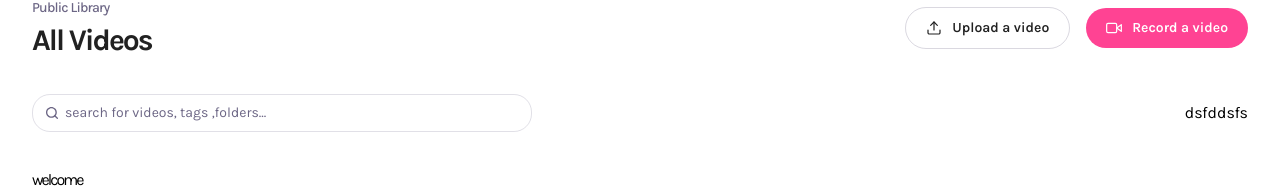
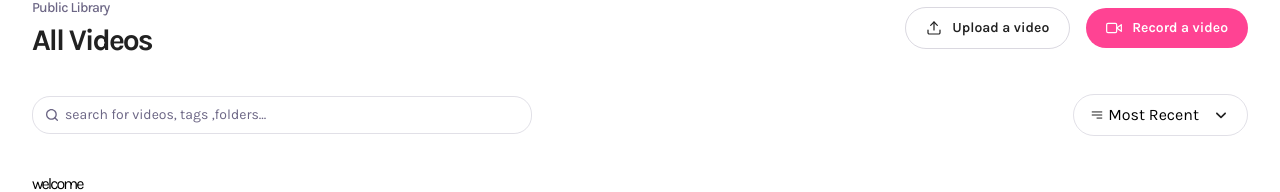
Before and after one commit to AsifAhmedSahil/Streemly--Full-Stack-Screen-Recording-Video-Sharing-Platform, a Next.js app: page / in a window 1280 px wide. Shown: the part 142-334 px from the top of the page. Built offline with nearby package versions, Linux system fonts and the light colour scheme.

Commit message:
home page ui:

```diff
--- a/Components/DropdownItem.tsx
+++ b/Components/DropdownItem.tsx
@@ -1,11 +1,47 @@
+"use client";
 
+import Image from "next/image";
+import { useState } from "react";
 
 const DropdownItem = () => {
+  const [isOpen, setIsOpen] = useState(false);
   return (
-    <div>
-        dsfddsfs
+    <div className="relative">
+      <div className="cursor-pointer" onClick={() => setIsOpen(!isOpen)}>
+        <div className="filter-trigger">
+          <figure>
+            <Image
+              src="/assets/icons/hamburger.svg"
+              alt="menu"
+              width={14}
+              height={14}
+            />{" "}
+            Most Recent
+          </figure>
+          <Image
+            src="/assets/icons/arrow-down.svg"
+            alt="arrow-down"
+            width={20}
+            height={20}
+          />
+        </div>
+      </div>
+
+      {
+        isOpen && (
+          <ul className="dropdown">
+            {["Most Recent","Most Liked"].map((option)=>(
+              <li key={option} className="list-item">
+                {option}
+
+              </li>
+            ))}
+
+          </ul>
+        )
+      }
     </div>
-  )
-}
+  );
+};
 
-export default DropdownItem
+export default DropdownItem;
```
